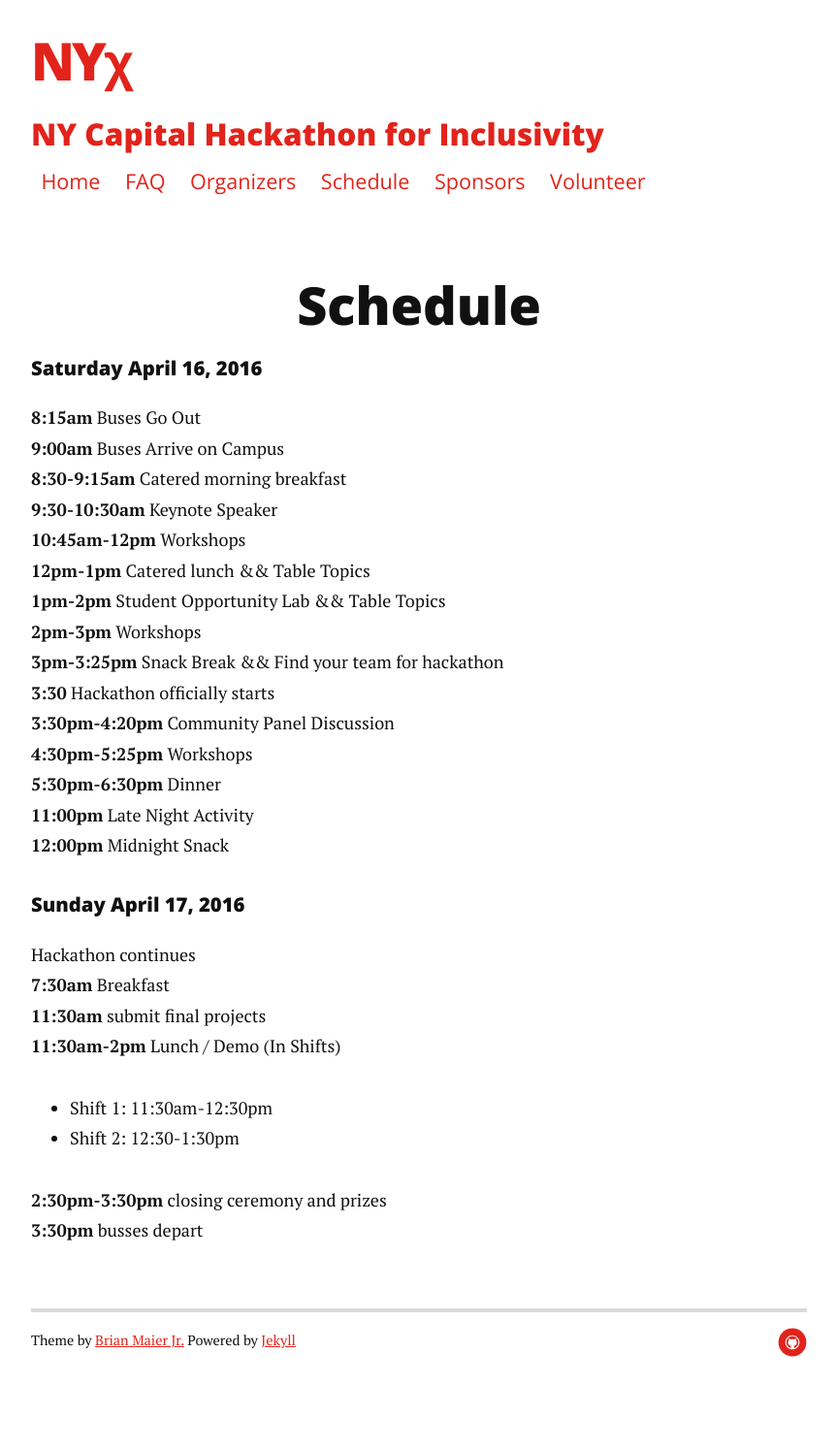
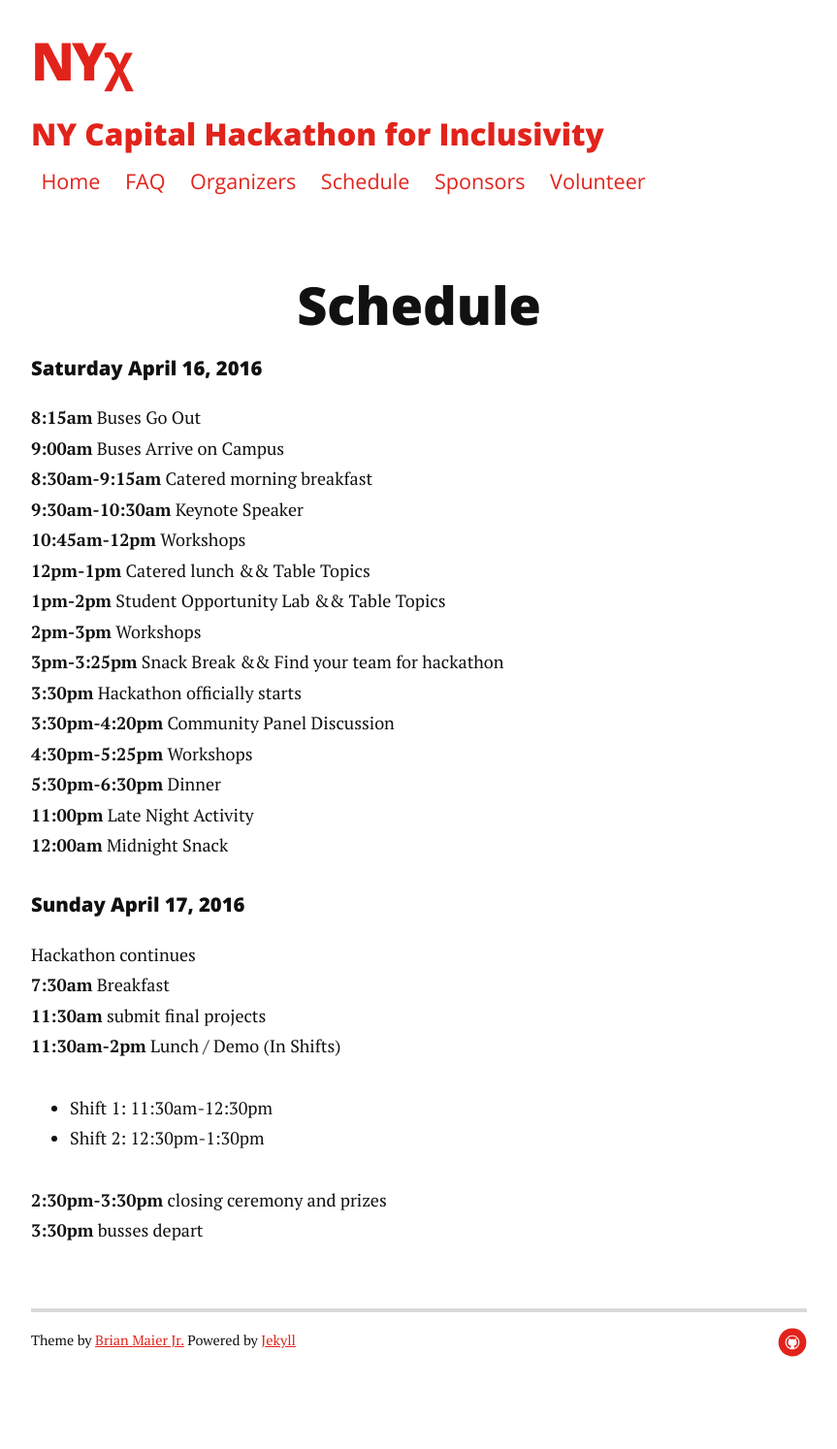
Before and after one commit to nychi/nychi.github.io, a Jekyll site: the page built from schedule.md, in a window 1280 px wide. Shown: the whole page at 97% size, without its empty margins (208-1071 px from the left). Built offline with Jekyll 4.4.1, drawn with Linux system fonts in a browser that asks for light colours; nearby versions of some CDN libraries.

```diff
--- a/schedule.md
+++ b/schedule.md
@@ -9,19 +9,19 @@ title: Schedule
 
 **8:15am** Buses Go Out<br/>
 **9:00am** Buses Arrive on Campus<br/>
-**8:30-9:15am** Catered morning breakfast <br/>
-**9:30-10:30am** Keynote Speaker <br/>
+**8:30am-9:15am** Catered morning breakfast <br/>
+**9:30am-10:30am** Keynote Speaker <br/>
 **10:45am-12pm** Workshops <br/>
 **12pm-1pm** Catered lunch &amp;&amp; Table Topics <br/>
 **1pm-2pm** Student Opportunity Lab &amp;&amp; Table Topics<br/>
 **2pm-3pm** Workshops <br/>
 **3pm-3:25pm** Snack Break &amp;&amp; Find your team for hackathon<br/>
-**3:30** Hackathon officially starts<br/>
+**3:30pm** Hackathon officially starts<br/>
 **3:30pm-4:20pm** Community Panel Discussion <br/>
 **4:30pm-5:25pm** Workshops <br/>
 **5:30pm-6:30pm** Dinner <br/>
 **11:00pm** Late Night Activity <br/>
-**12:00pm** Midnight Snack <br/>
+**12:00am** Midnight Snack <br/>
 
 #### Sunday April 17, 2016
 
@@ -31,7 +31,7 @@ Hackathon continues<br/>
 **11:30am-2pm** Lunch / Demo (In Shifts)<br/>
 
 - Shift 1: 11:30am-12:30pm
-- Shift 2: 12:30-1:30pm
+- Shift 2: 12:30pm-1:30pm
 
 **2:30pm-3:30pm** closing ceremony and prizes<br/>
 **3:30pm** busses depart<br/>
```
Also changed, not shown: index.md (+1 -1 lines), sponsors.md (+3 -5 lines), img/ParivedaLogo.jpg (deleted), img/ParivedaSolutions.png (added).
